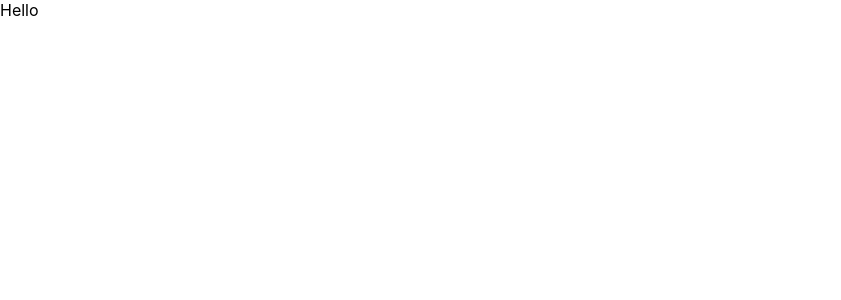
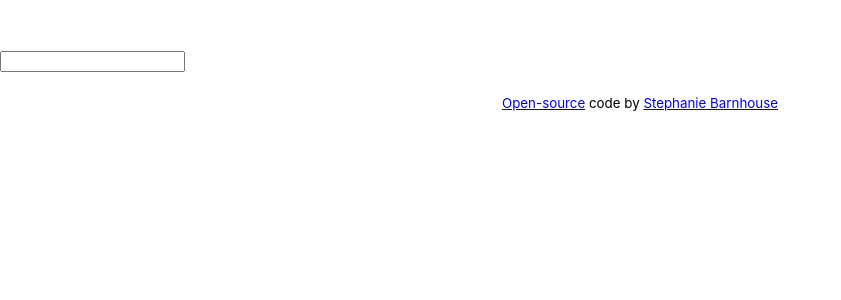
Before and after one commit to snbarnhouse/react-dictionary-app, a React (Create React App) app: page / in a window 1280 px wide. Shown: the top 300 px of the page, without its empty margins (0-841 px from the left). Built offline with nearby package versions, Linux system fonts and the light colour scheme; the HTML template or start-up script is replaced by a standard one.

Commit message:
Adding dictionary component

```diff
--- a/src/App.css
+++ b/src/App.css
@@ -0,0 +1,8 @@
+.App {
+    margin-top: 50px;
+}
+
+.App-footer {
+    text-align: center;
+    margin: 20px 0;
+}
--- a/src/App.js
+++ b/src/App.js
@@ -1,12 +1,34 @@
-
-import './App.css';
+import "./App.css";
+import Dictionary from "./Dictionary";
 
 function App() {
   return (
     <div className="App">
-      <header className="App-header">
-      </header>
-      Hello
+      <div className="container">
+        <header className="App-header"></header>
+        <main>
+          <Dictionary />
+        </main>
+        <footer className="App-footer">
+          <small>
+            <a
+              href="https://github.com/snbarnhouse/react-dictionary-app"
+              target="_blank"
+              rel="noreferrer"
+            >
+              Open-source
+            </a>{" "}
+            code by{" "}
+            <a
+              href="https://dreamy-visvesvaraya-894128.netlify.app"
+              target="_blank"
+              rel="noreferrer"
+            >
+              Stephanie Barnhouse
+            </a>
+          </small>
+        </footer>
+      </div>
     </div>
   );
 }
--- /dev/null
+++ b/src/Dictionary.js
@@ -0,0 +1,22 @@
+import React, { useState } from "react";
+import "./Dictionary.css";
+
+export default function Dictionary () {
+    let [keyword, setKeyword] = useState(null);
+    function search (event) {
+        event.preventDefault();
+
+        alert (`Searching for ${keyword}`);
+    }
+
+    function handleKeywordChange(event){
+        setKeyword(event.target.value);
+    }
+    return (
+        <div className="Dictionary">
+           <form onSubmit={search}>
+               <input type="search" onChange={handleKeywordChange} />
+           </form>
+        </div>
+    )
+}
```
Also changed, not shown: src/Dictionary.css (added).
